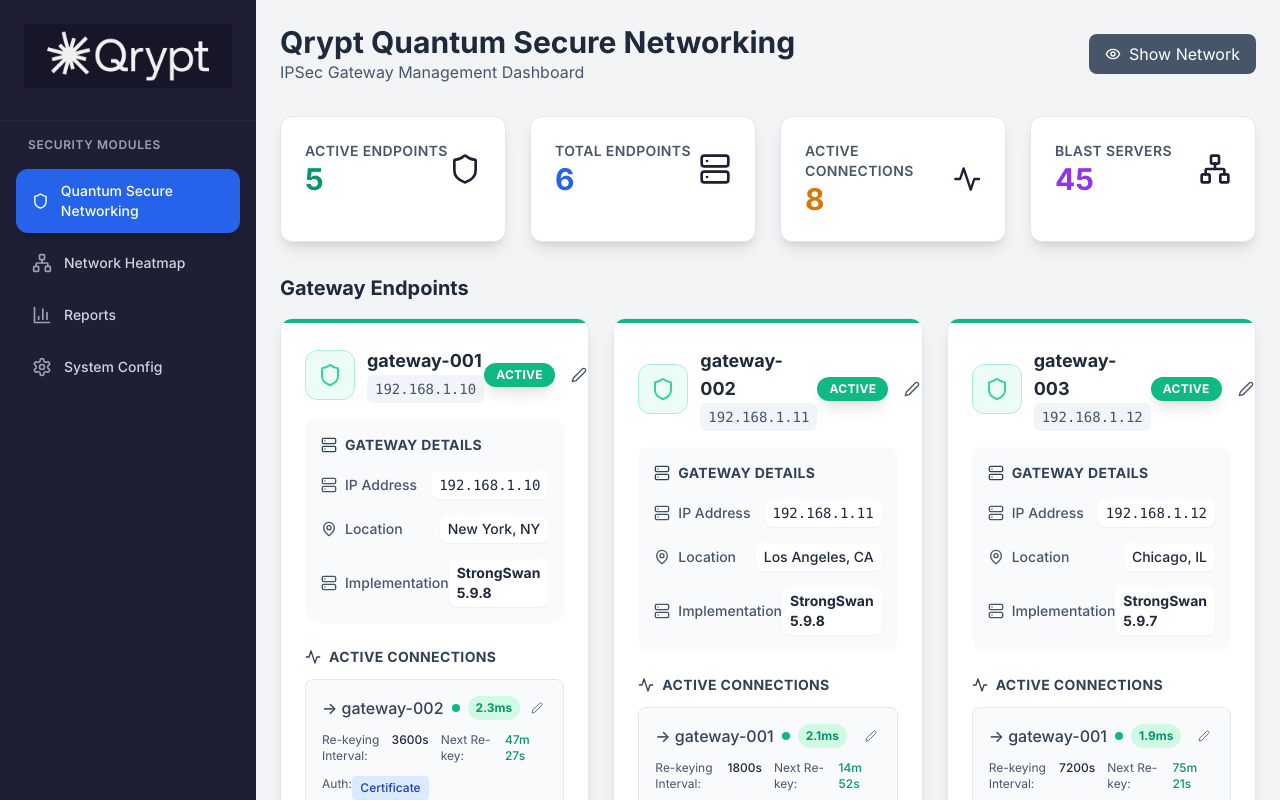
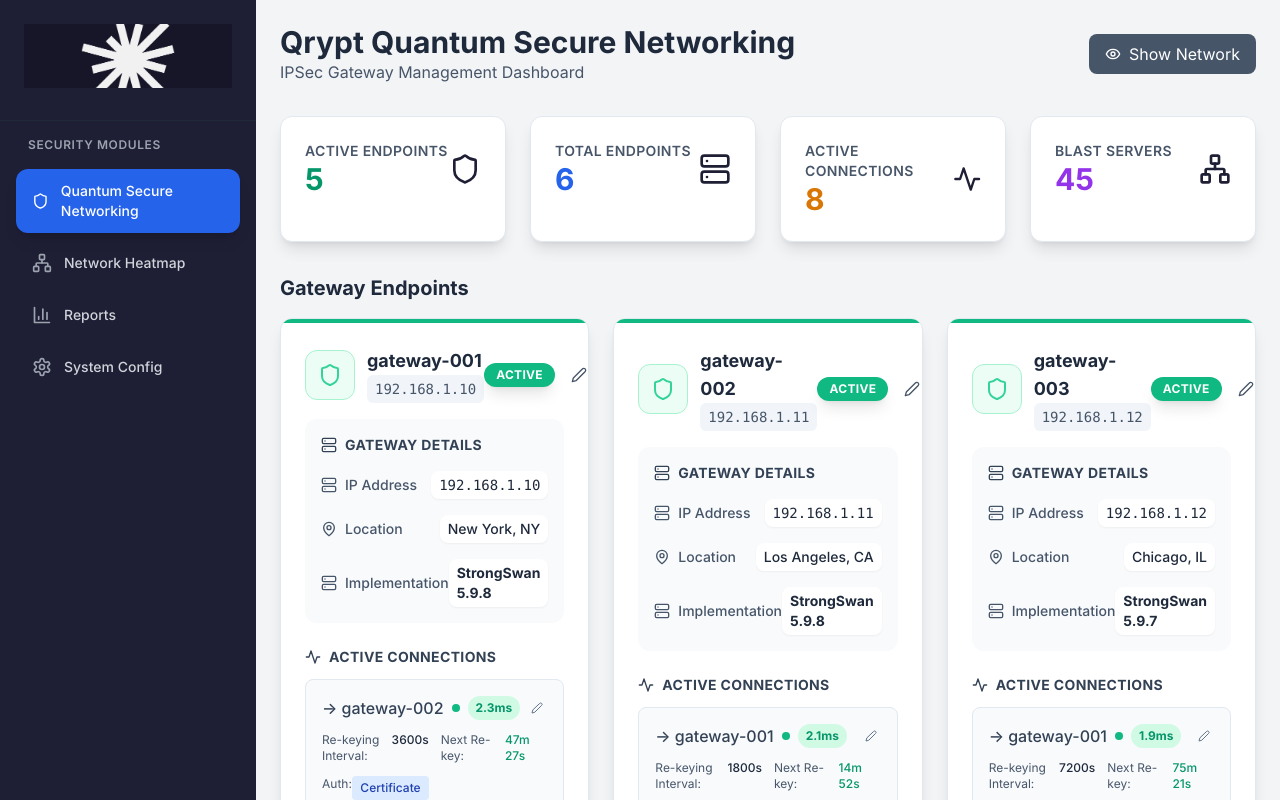
Before and after one commit to Grego22/design001, a React (Vite) app: page / in a window 1280 px wide. Shown: the top 800 px of the page. Built offline with nearby package versions, Linux system fonts and the light colour scheme.

Commit message:
Fix logo path for deployment

```diff
--- a/src/components/Sidebar.tsx
+++ b/src/components/Sidebar.tsx
@@ -20,7 +20,7 @@
       <div className="p-6 border-b border-gray-800">
         <div className="mb-2 w-full">
           <img
-            src="/src/assets/Qrypt logo white on black 1200 630 copy.png"
+            src="/QRY_social thumbnail_ symbol_ dark .png"
             alt="Qrypt Logo"
             className="w-full h-16 object-cover"
             onError={(e) => {
```
